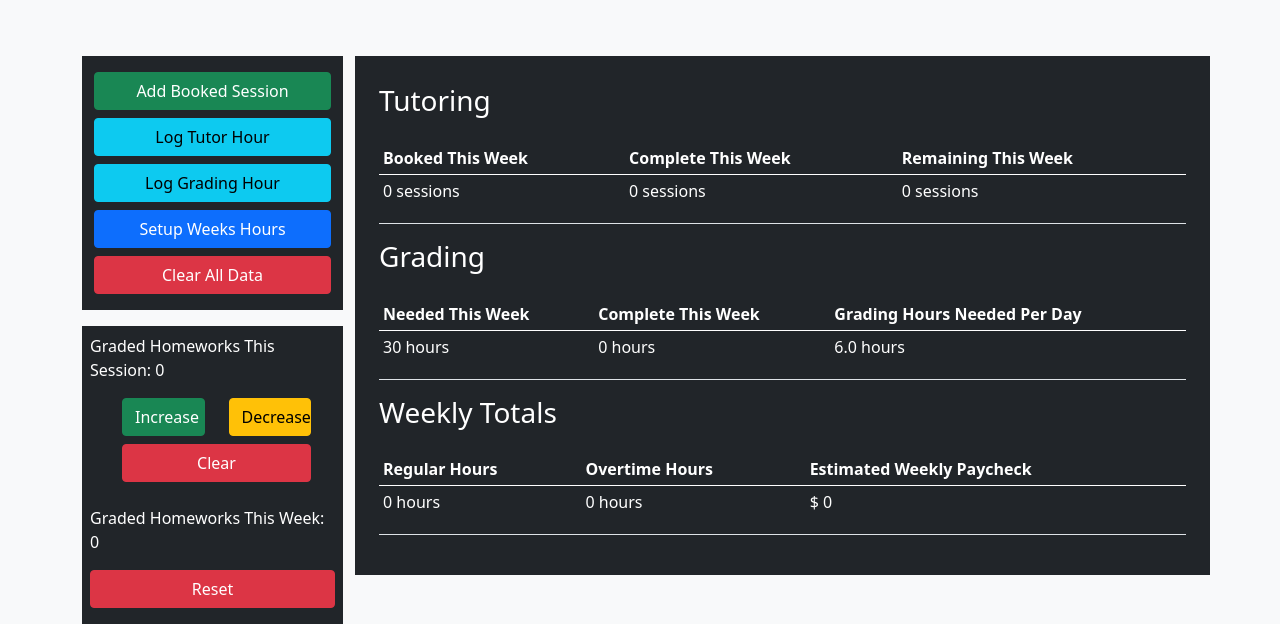
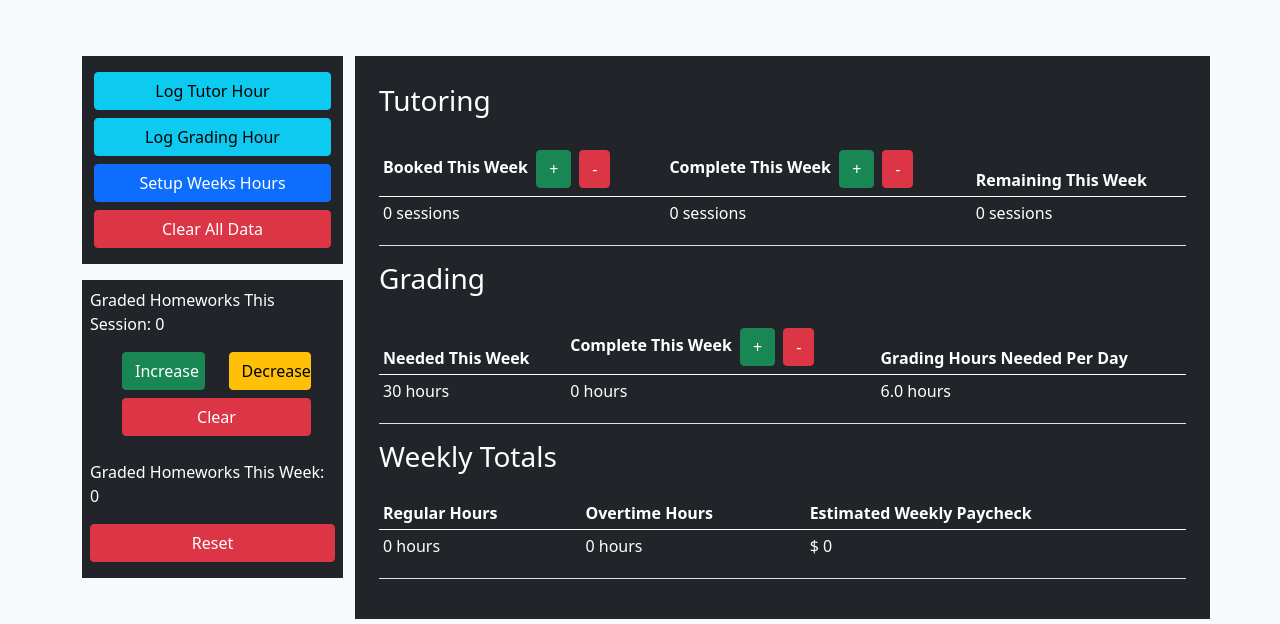
Before and after one commit to chris-baird/Tutor-Grader-App, a plain HTML site: page index.html in a window 1280 px wide. Shown: the part 207-831 px from the top of the page. Drawn offline with nearby package versions, Linux system fonts and the light colour scheme.

Commit message:
Update index.html

```diff
--- a/index.html
+++ b/index.html
@@ -21,11 +21,8 @@
     <section class="row">
         <nav class="col-xs-12 col-sm-12 col-md-3 col-lg-3 mt-5 order-2 order-xs-2 order-sm-2 order-md-1 order-lg-1">
             <ul class="row mx-auto bg-dark p-0">
-                <div class="mb-2 mt-3">
-                    <li id="add-booked-session" class="text-center col-12 btn btn-success">Add Booked Session</li>
-                </div>
                 <div class="mb-2">
-                    <li id="complete-tutor-session" class="text-center col-12 btn btn-info">Log Tutor Hour</li>
+                    <li id="complete-tutor-session" class="mt-3 text-center col-12 btn btn-info">Log Tutor Hour</li>
                 </div>
                 <div class="mb-2">
                     <li id="complete-grading-session" class="text-center col-12 btn btn-info">Log Grading Hour
@@ -66,8 +63,8 @@
                 <table class="table table-sm text-white">
                     <thead>
                         <tr>
-                            <th scope="col">Booked This Week</th>
-                            <th scope="col">Complete This Week</th>
+                            <th scope="col">Booked This Week <button id="add-booked-session" class="m-1 btn btn-success">+</button><button id="remove-booked-session" class="m-1 btn btn-danger"> - </button></th>
+                            <th scope="col">Complete This Week <button id="add-completed-session" class="m-1 btn btn-success">+</button><button id="undo-completed-session" class="m-1 btn btn-danger"> - </button></th>
                             <th scope="col">Remaining This Week</th>
                         </tr>
                     </thead>
@@ -92,7 +89,7 @@
                         <tr>
 
                             <th scope="col">Needed This Week</th>
-                            <th scope="col">Complete This Week</th>
+                            <th scope="col">Complete This Week <button id="" class="m-1 btn btn-success">+</button><button id="" class="m-1 btn btn-danger"> - </button></th>
                             <th scope="col">Grading Hours Needed Per Day</th>
                         </tr>
                     </thead>
```
